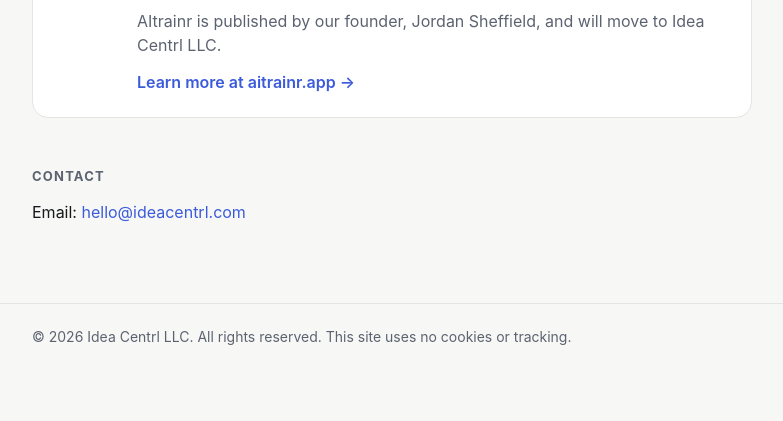
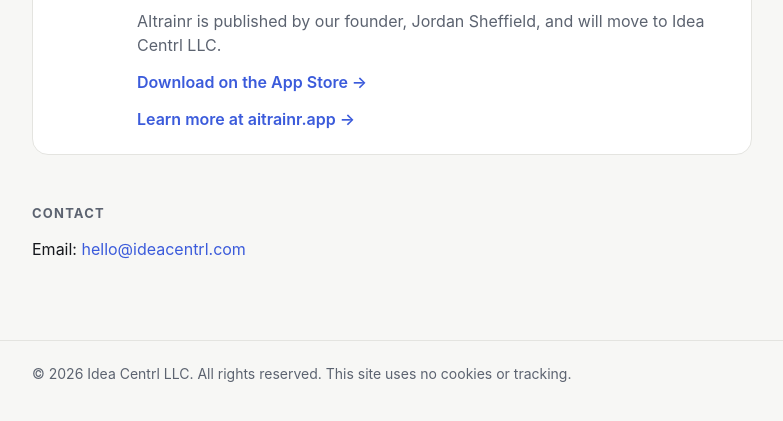
Before and after one commit to jsheffield35/ideacentrl-site, a plain HTML site: page index.html in a window 1280 px wide. Shown: the part 475-896 px from the top of the page, without its empty margins (248-1031 px from the left). Before the commit the page ends 863 px from the top, so only its background shows below. Drawn offline with Linux system fonts and the light colour scheme.

Commit message:
AItrainr card: App Store link (the app went live Nov 14)
Co-Authored-By: Claude Fable 5.2 <noreply@anthropic.com>

```diff
--- a/index.html
+++ b/index.html
@@ -93,6 +93,7 @@
           <h3>AItrainr</h3>
           <p>An AI personal trainer for iPhone and Android. It builds your workout plan, logs your sets as you talk, and keeps you on track week to week.</p>
           <p>AItrainr is published by our founder, Jordan Sheffield, and will move to Idea Centrl LLC.</p>
+          <p><a class="link" href="https://apps.apple.com/app/id6786021349">Download on the App Store →</a></p>
           <a class="link" href="https://aitrainr.app">Learn more at aitrainr.app →</a>
         </div>
       </div>
```
